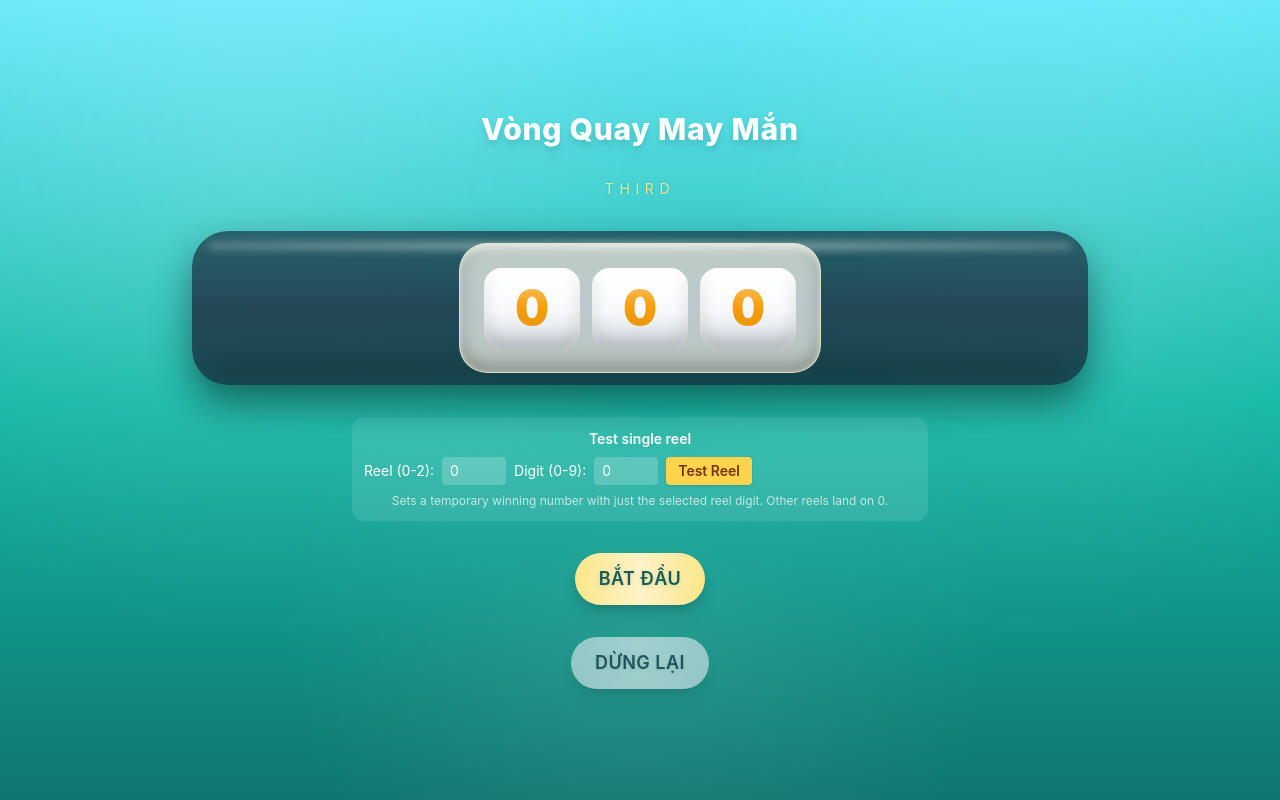
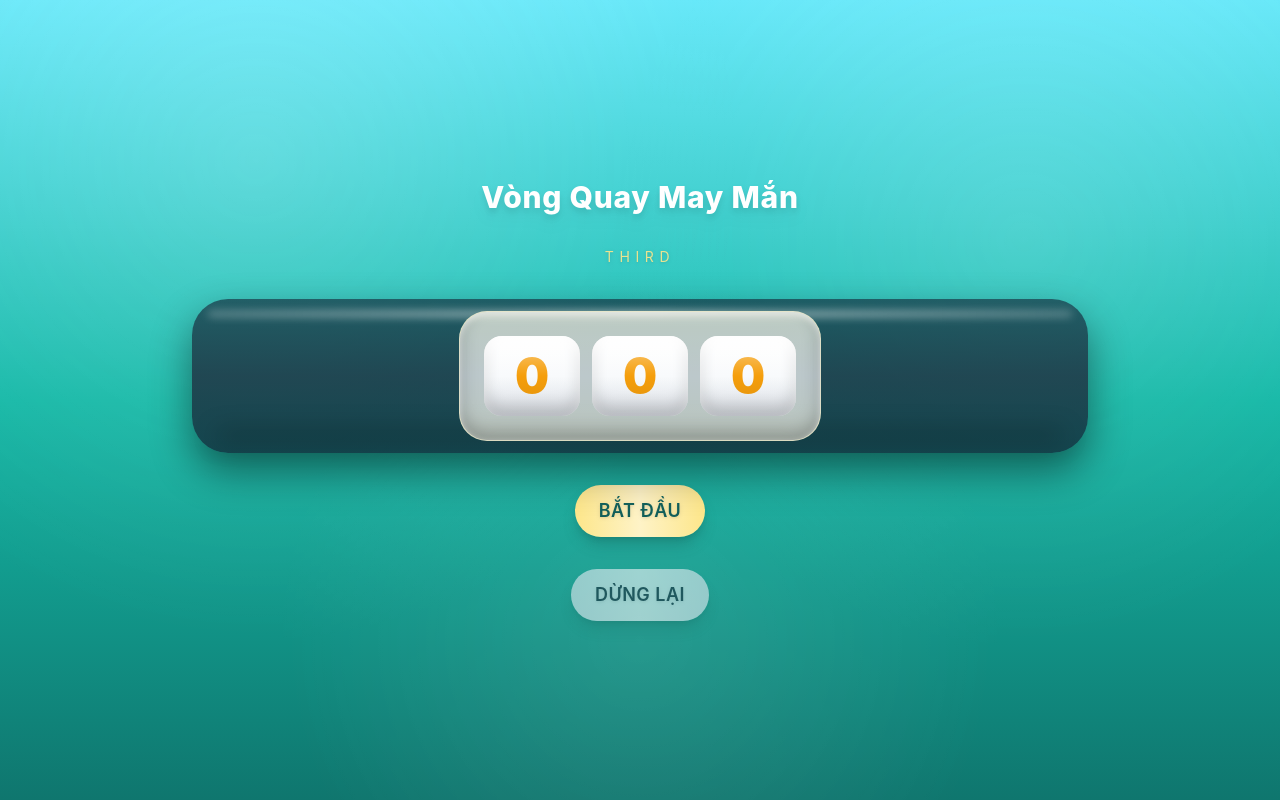
Before and after one commit to hutruon139/lucky-draw-system, a React (Vite) app: page / in a window 1280 px wide. Built offline with nearby package versions, Linux system fonts and the light colour scheme.

Commit message:
remove the test

```diff
--- a/src/components/Reel.jsx
+++ b/src/components/Reel.jsx
@@ -7,6 +7,7 @@ const DIGITS = Array.from({ length: REPEAT * 10 }, (_, i) => i % 10);
 export default function Reel({ targetDigit = 0, spinning, delay = 0 }) {
   const stripRef = useRef(null);
   const tickTimerRef = useRef(null);
+  const wasSpinningRef = useRef(false);
 
   useEffect(() => {
     const node = stripRef.current;
@@ -21,26 +22,75 @@ export default function Reel({ targetDigit = 0, spinning, delay = 0 }) {
 
     const startSpin = () => {
       clearTick();
+      // Only reset transform if we're not already spinning (avoid resetting mid-spin)
+      if (!wasSpinningRef.current) {
         node.style.transition = "none";
         node.style.animation = "";
         node.style.transform = "";
+      }
       node.classList.add("reel-spin");
+      wasSpinningRef.current = true;
     };
 
     const stopSpin = () => {
       clearTick();
 
-      // Freeze at current animation position
+      // Use double requestAnimationFrame to ensure we read position after browser paints
+      requestAnimationFrame(() => {
+        requestAnimationFrame(() => {
+          // Read position while animation is still active (BEFORE removing the class)
           const cs = getComputedStyle(node);
+          let offsetY = 0;
+
+          // Try to get transform from computed style
+          if (cs.transform && cs.transform !== "none") {
+            try {
               const matrix = new DOMMatrixReadOnly(cs.transform);
-      const offsetY = matrix.m42;
+              offsetY = matrix.m42;
+            } catch (e) {
+              // Fallback: parse from transform string
+              const match = cs.transform.match(/translateY\(([^)]+)\)/);
+              if (match) {
+                offsetY = parseFloat(match[1]) || 0;
+              }
+            }
+          }
+
+          // If we still don't have a valid offset, check if we have an inline style
+          if (offsetY === 0 && node.style.transform) {
+            const match = node.style.transform.match(/translateY\(([^)]+)\)/);
+            if (match) {
+              offsetY = parseFloat(match[1]) || 0;
+            }
+          }
+
+          // Now remove animation and freeze position (AFTER reading)
           node.classList.remove("reel-spin");
           node.style.animation = "none";
           node.style.transition = "none";
+
+          // If offsetY is still 0, we're likely at the start or there's an issue
+          // In this case, estimate a position based on animation progress
+          // But first, let's ensure we preserve any existing transform
+          if (offsetY === 0) {
+            // Check if the strip has moved visually by comparing with initial position
+            // For now, use a safe default that won't cause a visible jump
+            // We'll start from somewhere in the middle of the strip
+            const safeStart = Math.floor(DIGITS.length / 3) * ITEM_HEIGHT;
+            offsetY = -safeStart;
+          }
+
+          // Apply the frozen position
           node.style.transform = `translateY(${offsetY}px)`;
 
           // Calculate current working index (not normalized to strip length)
           let workingIndex = Math.round(-offsetY / ITEM_HEIGHT);
+          // Normalize to positive range
+          while (workingIndex < 0) {
+            workingIndex += DIGITS.length;
+          }
+          workingIndex = workingIndex % DIGITS.length;
+
           const currentDigit = ((workingIndex % 10) + 10) % 10;
           const target = targetDigit % 10;
 
@@ -50,7 +100,6 @@ export default function Reel({ targetDigit = 0, spinning, delay = 0 }) {
           const extraLoops = 2; // full loops before landing
           stepsRemaining += extraLoops * 10;
 
-      const totalSteps = stepsRemaining;
           let stepDelay = 60; // start speed
           let slowStep = 8;
           const maxDelay = 320;
@@ -60,8 +109,11 @@ export default function Reel({ targetDigit = 0, spinning, delay = 0 }) {
               const targetIndex = workingIndex;
               const displayIndex =
                 ((targetIndex % DIGITS.length) + DIGITS.length) % DIGITS.length;
-          node.style.transition = "transform 380ms cubic-bezier(0.22,1,0.36,1)";
-          node.style.transform = `translateY(${-displayIndex * ITEM_HEIGHT}px)`;
+              node.style.transition =
+                "transform 380ms cubic-bezier(0.22,1,0.36,1)";
+              node.style.transform = `translateY(${
+                -displayIndex * ITEM_HEIGHT
+              }px)`;
               return;
             }
 
@@ -83,11 +135,14 @@ export default function Reel({ targetDigit = 0, spinning, delay = 0 }) {
           };
 
           tickTimerRef.current = setTimeout(tick, delay);
+        });
+      });
     };
 
     if (spinning) {
       startSpin();
     } else {
+      wasSpinningRef.current = false;
       stopSpin();
     }
 
--- a/src/pages/SpinPage.jsx
+++ b/src/pages/SpinPage.jsx
@@ -67,57 +67,6 @@ export default function SpinPage() {
             }
           }}
         />
-        <div className="mx-auto max-w-xl space-y-2 rounded-xl bg-white/10 p-3 text-sm text-white">
-          <div className="font-semibold">Test single reel</div>
-          <div className="flex flex-col gap-2 sm:flex-row sm:items-center">
-            <label className="flex items-center gap-2">
-              Reel (0-2):
-              <input
-                type="number"
-                min="0"
-                max="2"
-                value={testReelIdx}
-                onChange={(e) =>
-                  setTestReelIdx(
-                    Math.min(2, Math.max(0, Number(e.target.value) || 0))
-                  )
-                }
-                className="w-16 rounded bg-white/20 px-2 py-1 text-white"
-              />
-            </label>
-            <label className="flex items-center gap-2">
-              Digit (0-9):
-              <input
-                type="number"
-                min="0"
-                max="9"
-                value={testDigit}
-                onChange={(e) => {
-                  const v = Number(e.target.value);
-                  if (Number.isNaN(v)) return;
-                  setTestDigit(String(Math.min(9, Math.max(0, v))));
-                }}
-                className="w-16 rounded bg-white/20 px-2 py-1 text-white"
-              />
-            </label>
-            <button
-              type="button"
-              onClick={() => {
-                const digits = ["0", "0", "0"];
-                digits[testReelIdx] = testDigit;
-                setFrozenNumber(digits.join(""));
-                setPendingNavigation(false);
-              }}
-              className="rounded bg-amber-300 px-3 py-1 font-semibold text-amber-900 shadow"
-            >
-              Test Reel
-            </button>
-          </div>
-          <p className="text-xs text-white/70">
-            Sets a temporary winning number with just the selected reel digit.
-            Other reels land on 0.
-          </p>
-        </div>
         <div className="mx-auto flex max-w-lg flex-col gap-3 sm:flex-row sm:items-center sm:justify-center">
           <ActionButton
             label="BẮT ĐẦU"
```
Lines whose indentation alone changed are shown as unchanged.
